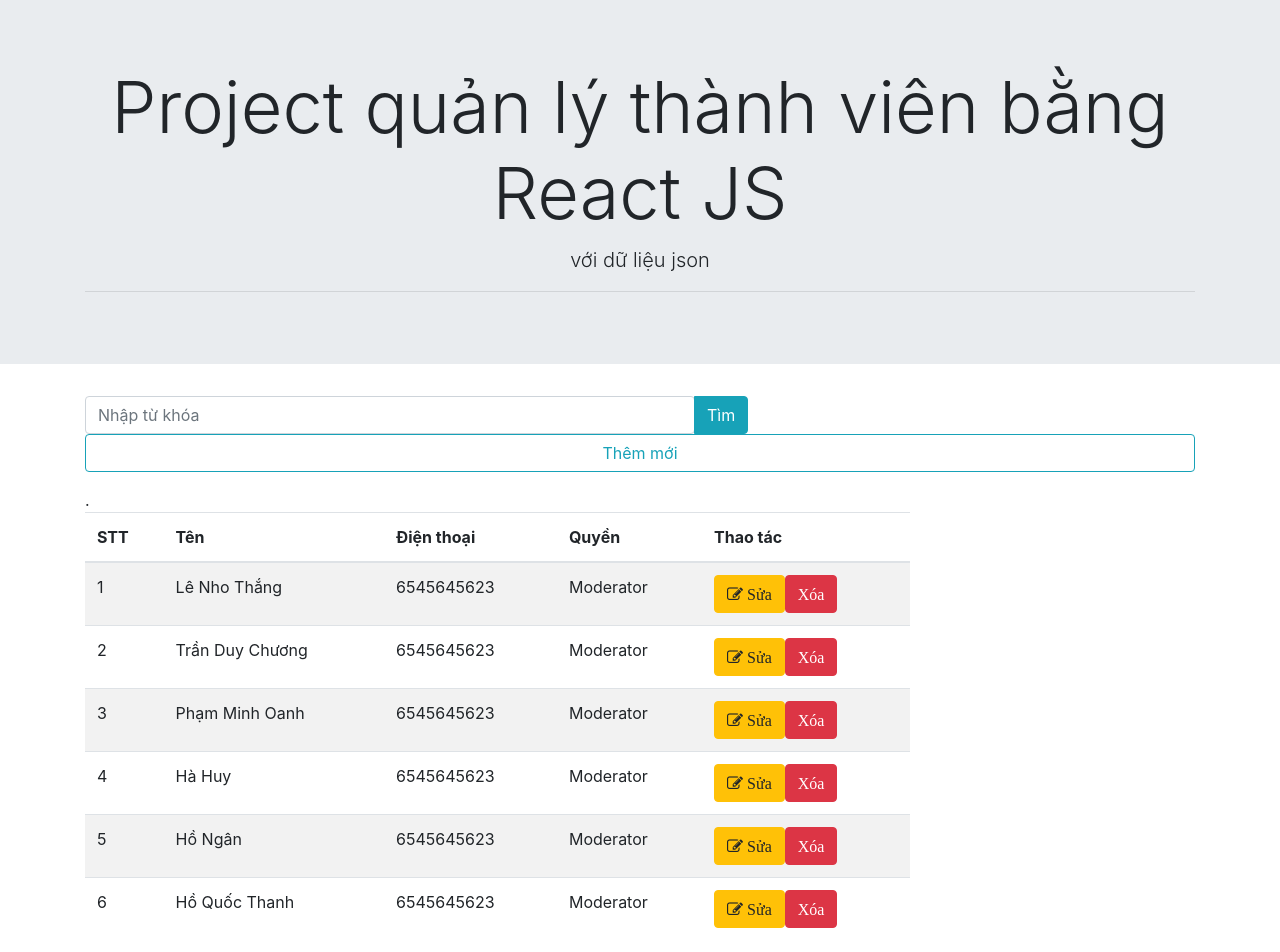
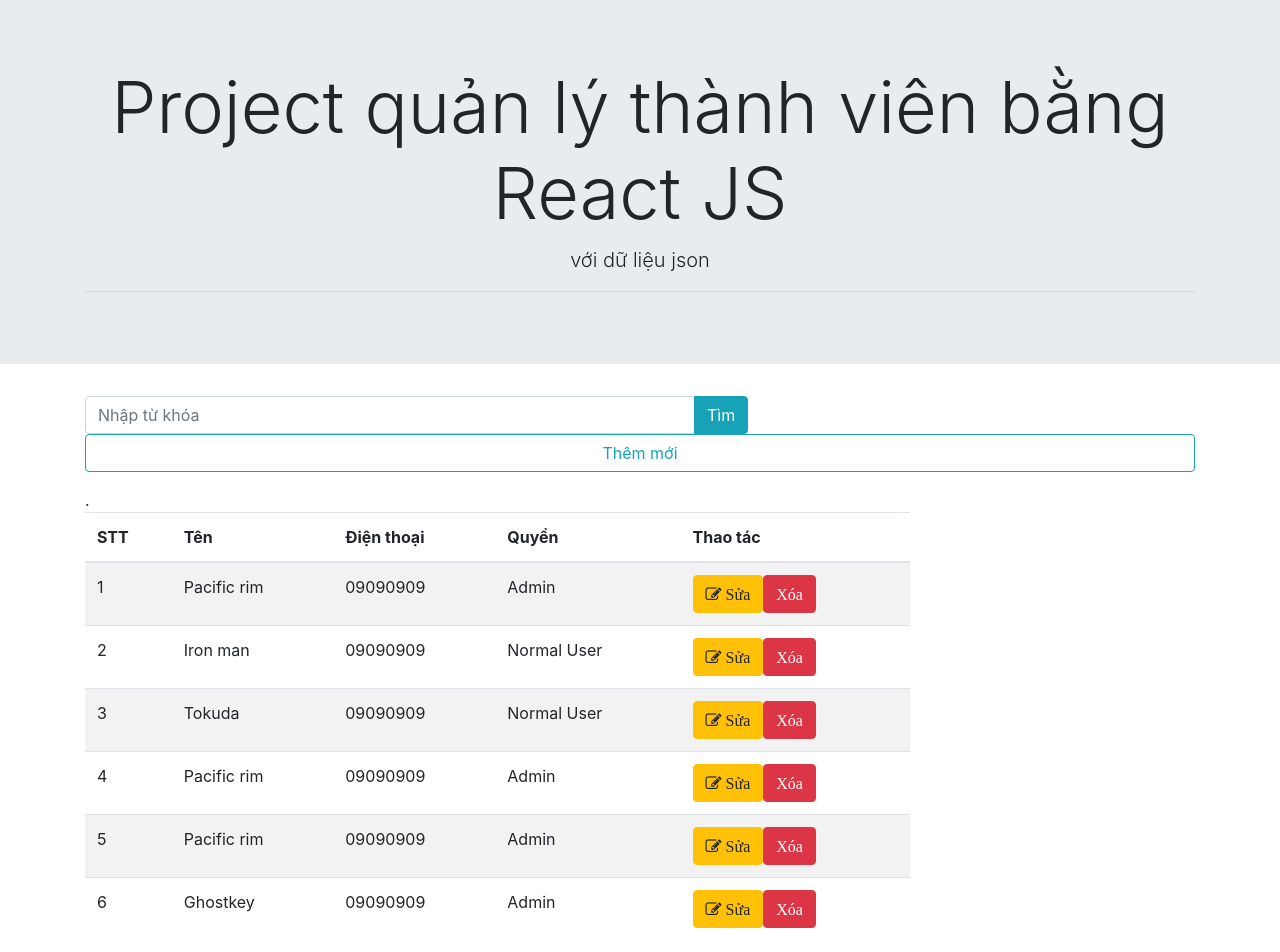
Before and after one commit to clc-thangle/React-Js, a React (Create React App) app: page / in a window 1280 px wide. Shown: the top 952 px of the page. Built offline with nearby package versions, Linux system fonts and the light colour scheme.

Commit message:
[PHAN-23] Tao du lieu cho project va day du lieu ra giao dien

```diff
--- a/src/Components/App.js
+++ b/src/Components/App.js
@@ -4,12 +4,16 @@
 import TableData from './TableData';
 import AddUser from './AddUser';
 
+import DataUser from './Data.json';
+
+
 class App extends Component {
 
     constructor(props) {
         super(props);
         this.state = {
-            hienThiForm : false
+            hienThiForm : false,
+            data : DataUser
         }
     }
 
@@ -27,7 +31,7 @@
                     <div className="container">
                         <div className="row">
                             <Search ketNoi={() => this.doiTrangThai()} hienThiForm = {this.state.hienThiForm} />
-                            <TableData/>
+                            <TableData dataUserProps={this.state.data}/>
                             <AddUser hienThiForm={this.state.hienThiForm}/>
                         </div>
                     </div>
--- /dev/null
+++ b/src/Components/Data.json
@@ -0,0 +1,38 @@
+[
+    {
+        "id":1,
+        "name":"Pacific rim",
+        "tel":"09090909",
+        "Permission":1
+    },
+    {
+        "id":2,
+        "name":"Iron man",
+        "tel":"09090909",
+        "Permission":2
+    },
+    {
+        "id":3,
+        "name":"Tokuda",
+        "tel":"09090909",
+        "Permission":3
+    },
+    {
+        "id":4,
+        "name":"Pacific rim",
+        "tel":"09090909",
+        "Permission":1
+    },
+    {
+        "id":5,
+        "name":"Pacific rim",
+        "tel":"09090909",
+        "Permission":1
+    },
+    {
+        "id":6,
+        "name":"Ghostkey",
+        "tel":"09090909",
+        "Permission":1
+    }
+]
--- a/src/Components/TableData.js
+++ b/src/Components/TableData.js
@@ -1,7 +1,17 @@
 import React, { Component } from 'react';
+import TableDataRow from './TableDataRow';
 
 class TableData extends Component {
+
+    mappingDataUser  = () =>  this.props.dataUserProps.map((value,key)  => (
+      <TableDataRow userName={value.name} key={key} stt={key} tel={value.tel} permission = {value.Permission} />
+    ))
+
+
     render() {
+
+      console.log(this.props.dataUserProps);
+
         return (
             <div className="col-9">
   .<table className="table table-striped table-inverse table-hover">
@@ -15,90 +25,9 @@
       </tr>
     </thead>
     <tbody>
-      <tr>
-        <td >1</td>
-        <td>Lê Nho Thắng</td>
-        <td>6545645623</td>
-        <td>Moderator</td>
-        <td>
-          <div className="btn btn-warning sua">
-            <i className="fa fa-edit    "> Sửa </i>
-          </div>
-          <div className="btn btn-danger xoa">
-            <i className="fa fa-delete    "> Xóa </i>
-          </div>
-        </td>
-      </tr>
-      <tr>
-        <td >2</td>
-        <td>Trần Duy Chương</td>
-        <td>6545645623</td>
-        <td>Moderator</td>
-        <td>
-          <div className="btn btn-warning sua">
-            <i className="fa fa-edit    "> Sửa </i>
-          </div>
-          <div className="btn btn-danger xoa">
-            <i className="fa fa-delete    "> Xóa </i>
-          </div>
-        </td>
-      </tr>
-      <tr>
-        <td >3</td>
-        <td>Phạm Minh Oanh</td>
-        <td>6545645623</td>
-        <td>Moderator</td>
-        <td>
-          <div className="btn btn-warning sua">
-            <i className="fa fa-edit    "> Sửa </i>
-          </div>
-          <div className="btn btn-danger xoa">
-            <i className="fa fa-delete   "> Xóa </i>
-          </div>
-        </td>
-      </tr>
-      <tr>
-        <td >4</td>
-        <td>Hà Huy</td>
-        <td>6545645623</td>
-        <td>Moderator</td>
-        <td>
-          <div className="btn btn-warning sua">
-            <i className="fa fa-edit    "> Sửa </i>
-          </div>
-          <div className="btn btn-danger xoa">
-            <i className="fa fa-delete   "> Xóa </i>
-          </div>
-        </td>
-      </tr>
-      <tr>
-        <td >5</td>
-        <td>Hồ Ngân</td>
-        <td>6545645623</td>
-        <td>Moderator</td>
-        <td>
-          <div className="btn btn-warning sua">
-            <i className="fa fa-edit    "> Sửa </i>
-          </div>
-          <div className="btn btn-danger xoa">
-            <i className="fa fa-delete    "> Xóa </i>
-          </div>
-        </td>
-      </tr>
-      <tr>
-        <td >6</td>
-        <td>Hồ Quốc Thanh</td>
-        <td>6545645623</td>
-        <td>Moderator</td>
-        <td>
-          <div className="btn btn-warning sua">
-            <i className="fa fa-edit    "> Sửa </i>
-          </div>
-          <div className="btn btn-danger xoa">
-            <i className="fa fa-delete    "> Xóa </i>
-          </div>
-        </td>
-      </tr>
+
+        {this.mappingDataUser()}
+
     </tbody>
   </table>
 </div>
--- /dev/null
+++ b/src/Components/TableDataRow.js
@@ -0,0 +1,31 @@
+import React, { Component } from 'react';
+
+class TableDataRow extends Component {
+
+    permissionShow  = () => {
+        if(this.props.permission ===1 ){return "Admin";}
+        else if (this.props.permission2 === 2){return "Moderator";}
+        else {return "Normal User";}
+    }
+
+    render() {
+        return (
+            <tr>
+        <td >{this.props.stt+1}</td>
+        <td>{this.props.userName}</td>
+        <td>{this.props.tel}</td>
+        <td>{this.permissionShow()}</td>
+        <td>
+          <div className="btn btn-warning sua">
+            <i className="fa fa-edit    "> Sửa </i>
+          </div>
+          <div className="btn btn-danger xoa">
+            <i className="fa fa-delete    "> Xóa </i>
+          </div>
+        </td>
+      </tr>
+        );
+    }
+}
+
+export default TableDataRow;
```
